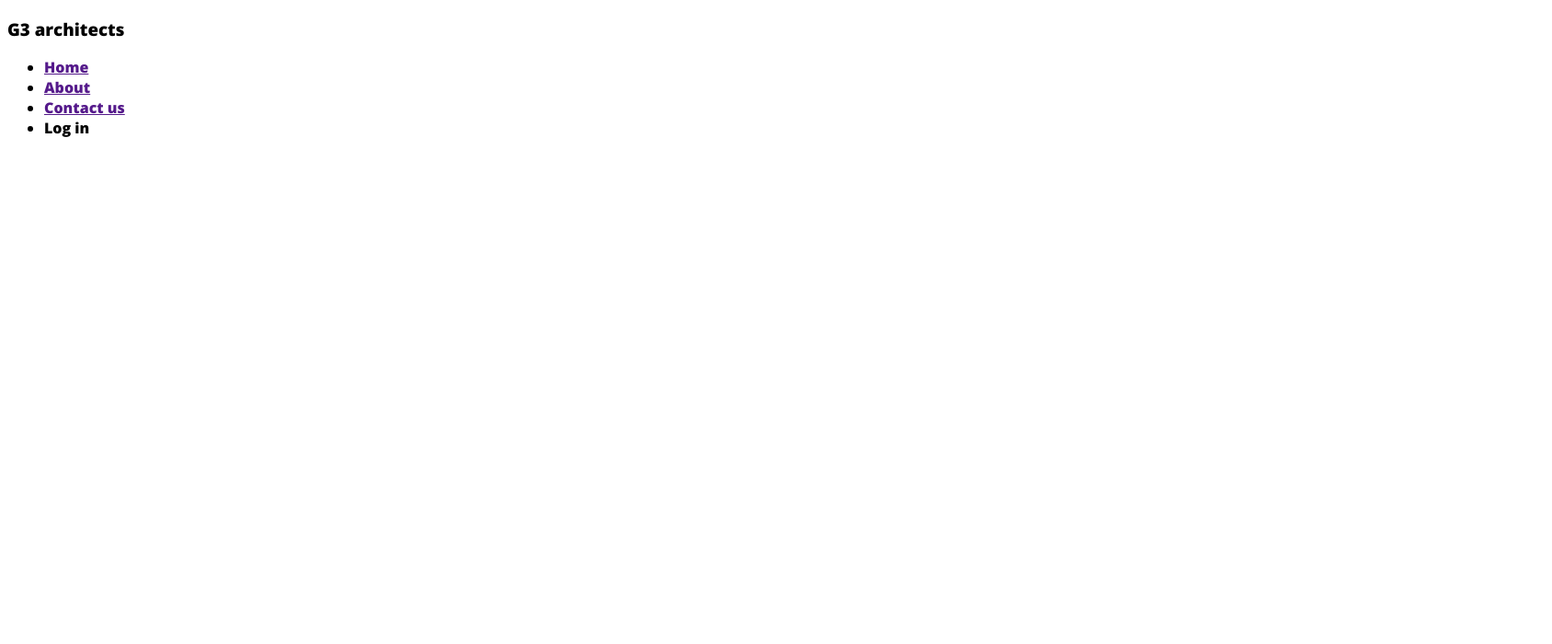
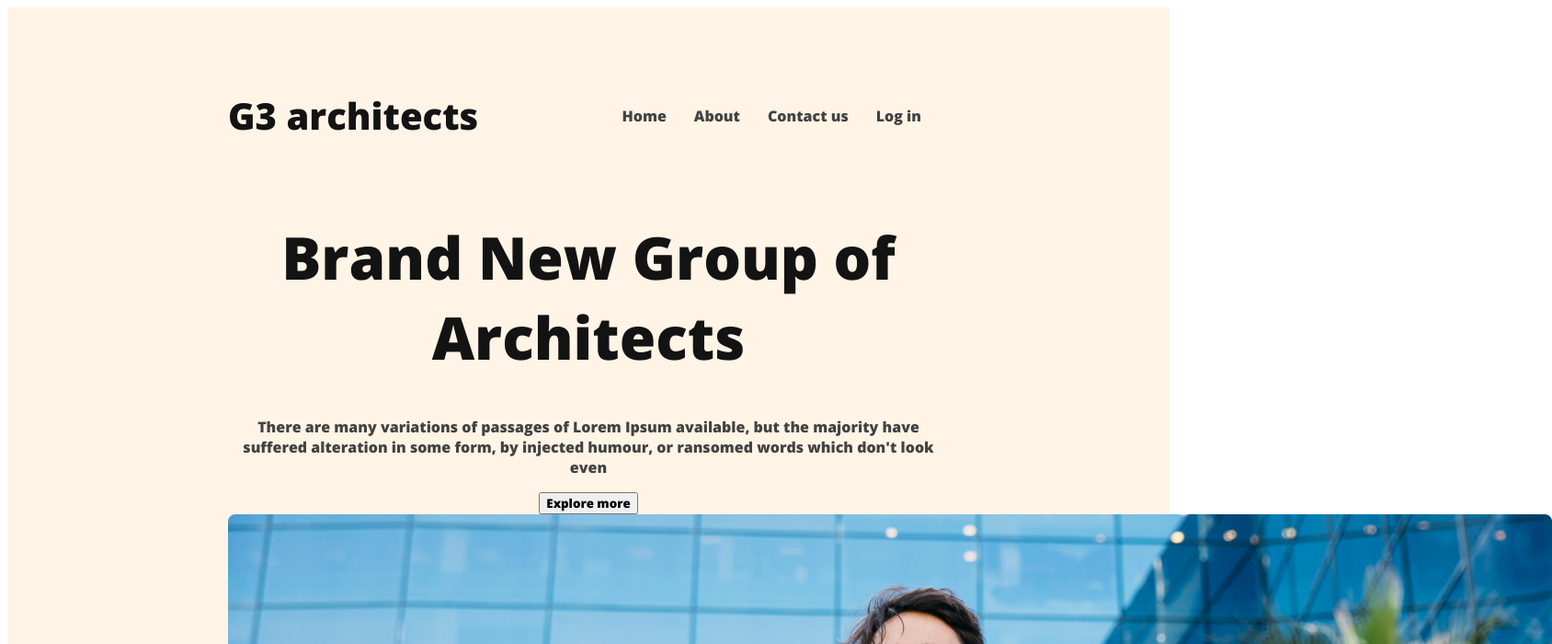
Before and after one commit to riajul5000/g3-website, a plain HTML site: page index.html in a window 1280 px wide. Shown: the top 700 px of the page at 92% size, 1688 px wide, since content can reach past the window. Drawn offline with nearby package versions, Linux system fonts and the light colour scheme.

Commit message:
html header tags and css tags added

```diff
--- a/index.html
+++ b/index.html
@@ -9,14 +9,25 @@
 <body>
     <header>
         <nav>
-            <h3>G3 architects</h3>
+            <h3 class="nav-title">G3 architects</h3>
             <ul>
                <li><a href="">Home</a></li>
                <li><a href="">About</a></li>
                <li><a href="">Contact us</a></li>
-               <li><a href=""></a>Log in</li>
+               <li><a href="">Log in</a></li>
             </ul>
         </nav>
+        <div class="banner">
+             <div class="banner-content">
+                <h1 class="banner-title">Brand New Group of Architects </h1>
+                <p class="banner-description">
+                    There are many variations of passages of Lorem Ipsum available, but the majority have suffered alteration in some form, by injected humour, or ransomed words which don't look even
+                </p>
+                <button class="btn-primary">Explore more</button>
+             </div>
+            <img src="banner.png" alt="image is not found">
+        </div>
+
 
     </header>
 
--- a/style/architec.css
+++ b/style/architec.css
@@ -6,3 +6,55 @@
     font-family: 'Kanit', sans-serif;
     font-family: 'Open Sans', sans-serif;
   }
+
+  .btn-primary{
+
+  }
+
+  header {
+    background: rgba(255, 144, 14, 0.10);
+    padding: 50px 240px;
+  }
+
+  nav {
+    display: flex;
+    justify-content: space-between;
+    align-items: center;
+  }
+
+  .nav-title {
+    font-size: 2.5rem;
+    font-weight: 700;
+    color: #131313;
+}
+
+   nav > ul {
+    display: flex;
+   }
+
+   nav  li{
+    list-style: none;
+    margin-right: 30px;
+    font-weight: 500;
+    font-size: 1rem;
+   }
+
+   nav li a {
+    text-decoration: none;
+    color: #424242;
+   }
+
+   .banner-content{
+    max-width: 800px;
+    text-align: center;
+    margin: 0 auto;
+   }
+
+   .banner-title {
+    font-size: 4rem;
+    font-weight: 700;
+    color:#131313;
+   }
+   .banner-description{
+    color:#424242;
+   }
```
